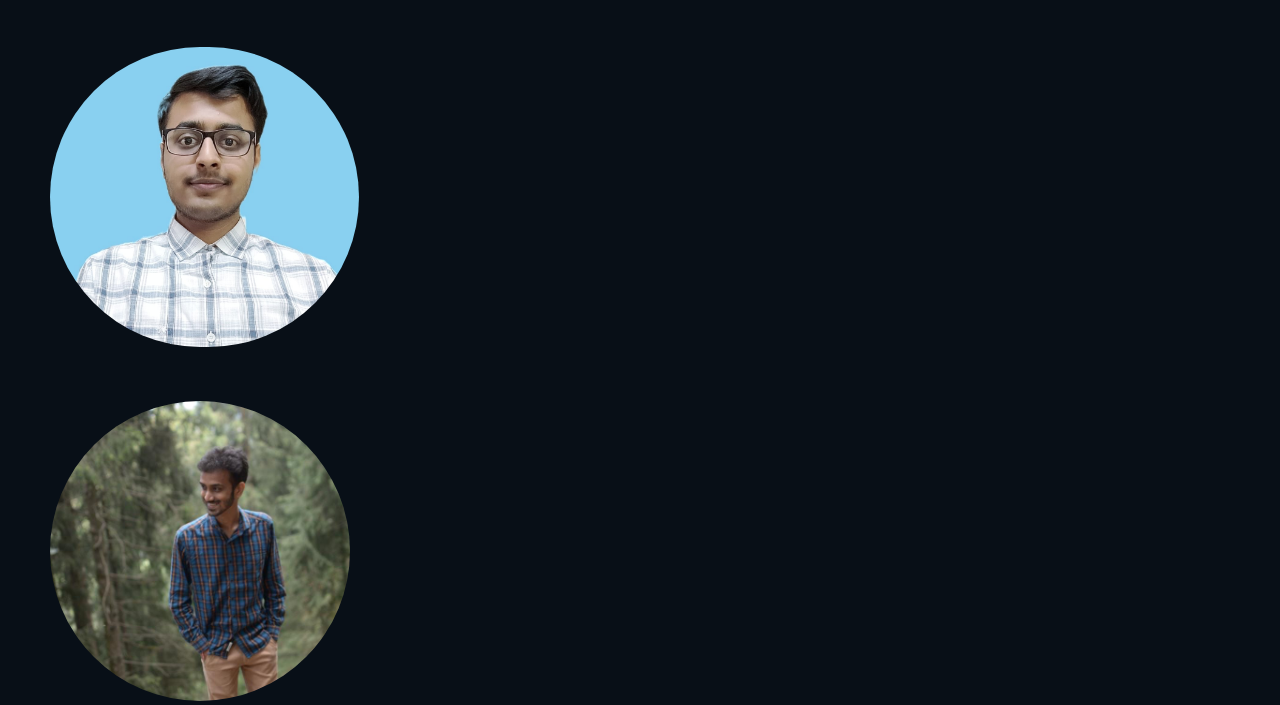
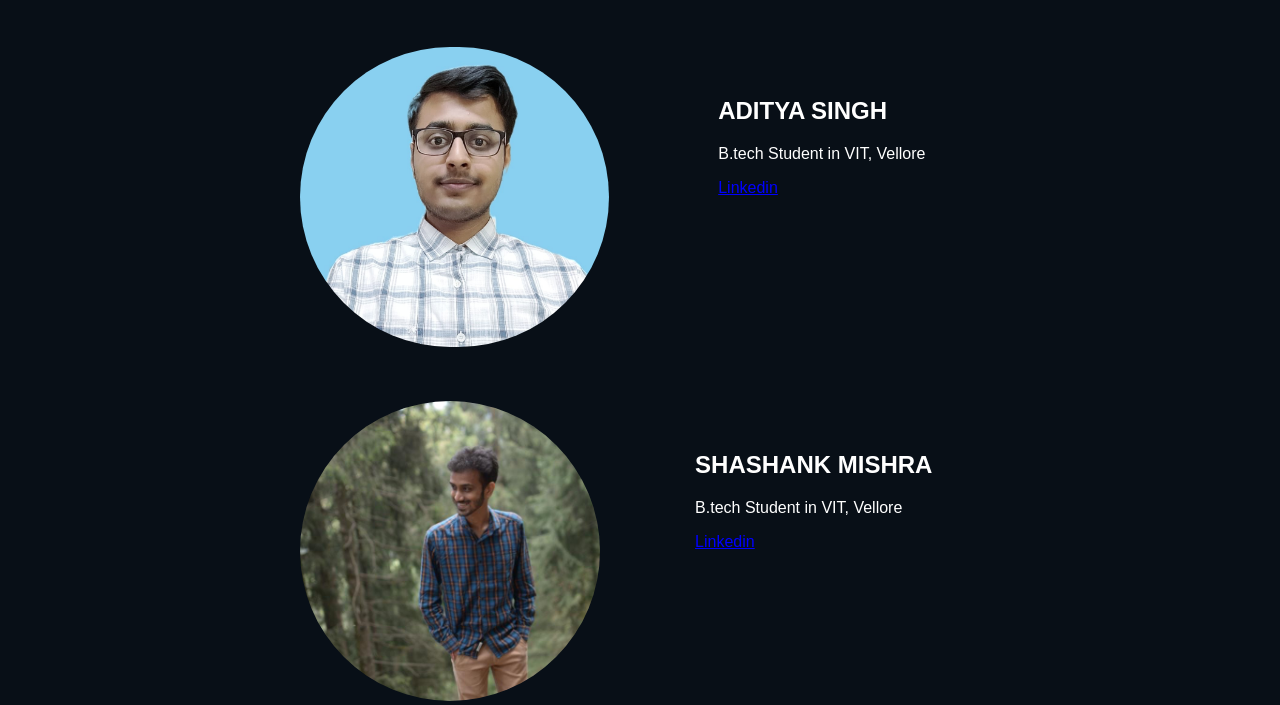
Before and after one commit to Adi2233332/car-rental2, a plain HTML site: page OurTeam.html in a window 1280 px wide. Shown: the part 123-828 px from the top of the page. Drawn offline with Linux system fonts and the light colour scheme.

Commit message:
changes in  OurTeam.html

```diff
--- a/OurTeam.html
+++ b/OurTeam.html
@@ -6,6 +6,7 @@
     <meta name="viewport" content="width=device-width, initial-scale=1.0">
     <title>Document</title>
     <link rel="stylesheet" href="team.css">
+    <script src="./team.js"></script>
 </head>
 
 <body>
@@ -24,11 +25,27 @@
                 <a href="signUp.html"> <button id="signup">Sign Up</button></a>
             </div>
         </div>
-        <div>
-            <img src="./Pictures/Aditya.jpeg" alt="person">
+        <div class="ad cr">
+            <div class="adi ig">
+                <img class="animated-img" src="./Pictures/Aditya.jpeg" alt="person">
+            </div>
+            <div class="adt text">
+                <h2>ADITYA SINGH</h2>
+                <p>B.tech Student in VIT, Vellore</p>
+                <a href="https://www.linkedin.com/in/aditya-singh-8a1953235?utm_source=share&utm_campaign=share_via&utm_content=profile&utm_medium=ios_app" style="color: blue;">Linkedin</a>
+            </div>
         </div>
-        <div>
-            <img src="./Pictures/shashank.jpeg" alt="person">
+        <div class="sha cr">
+            <div class="shi ig">
+                <img class="animated-img" src="./Pictures/shashank.jpeg" alt="person">
+            </div>
+            <div class="sht text">
+                <h2>SHASHANK MISHRA</h2>
+                <p>B.tech Student in VIT, Vellore</p>
+                <a href="https://www.linkedin.com/in/shashank-mishra-1a3075247?lipi=urn%3Ali%3Apage%3Ad_flagship3_profile_view_base_contact_details%3BjKAajxTaTa2vCHYw6rNqkQ%3D%3D" style="color: blue;">Linkedin</a>
+            </div>
         </div>
+
     </div>
+
 </body>
--- a/team.css
+++ b/team.css
@@ -73,7 +73,53 @@ a:hover{
 }
 img{
     margin-top: 50px;
-    margin-left: 50px;
+    margin-left: 300px;
     height: 300px;
     border-radius: 150px;
 }
+.cr{
+    display: grid;
+}
+.ig{
+    grid-column-start: 1;
+    grid-column-end: 2;
+}
+.text{
+    grid-column-start: 3;
+    grid-column-end: 4;
+    margin-top: 80px;
+    margin-right: 300px;
+}
+.animated-img {
+    animation: fade-in 5s ease-in-out forwards;
+    opacity: 0;
+}
+
+@keyframes fade-in {
+    from {
+        opacity: 0;
+    }
+    to {
+        opacity: 1;
+    }
+}
+
+.visible {
+    animation-play-state: paused;
+}
+.text{
+    animation: fadeRightAnimation 5s ease-out forwards;
+    opacity: 0;
+    transform: translateX(50px);
+}
+
+@keyframes fadeRightAnimation {
+    from {
+        opacity: 0;
+        transform: translateX(50px);
+    }
+    to {
+        opacity: 1;
+        transform: translateX(0);
+    }
+}
--- /dev/null
+++ b/team.js
@@ -0,0 +1,13 @@
+const animatedImages = document.querySelectorAll('.animated-img');
+
+const observer = new IntersectionObserver(entries => {
+    entries.forEach(entry => {
+        if (entry.isIntersecting) {
+            entry.target.classList.add('visible');
+        }
+    });
+}, { threshold: 0.5 }); // Adjust the threshold as per your requirement
+
+animatedImages.forEach(img => {
+    observer.observe(img);
+});
--- a/vehicleStyle.css
+++ b/vehicleStyle.css
@@ -142,7 +142,7 @@ a:hover{
 .fade-right {
     animation: fadeRightAnimation 5s ease-out forwards;
     opacity: 0;
-    transform: translateX(-50px);
+    transform: translateX(50px);
 }
 
 @keyframes fadeRightAnimation {
```
